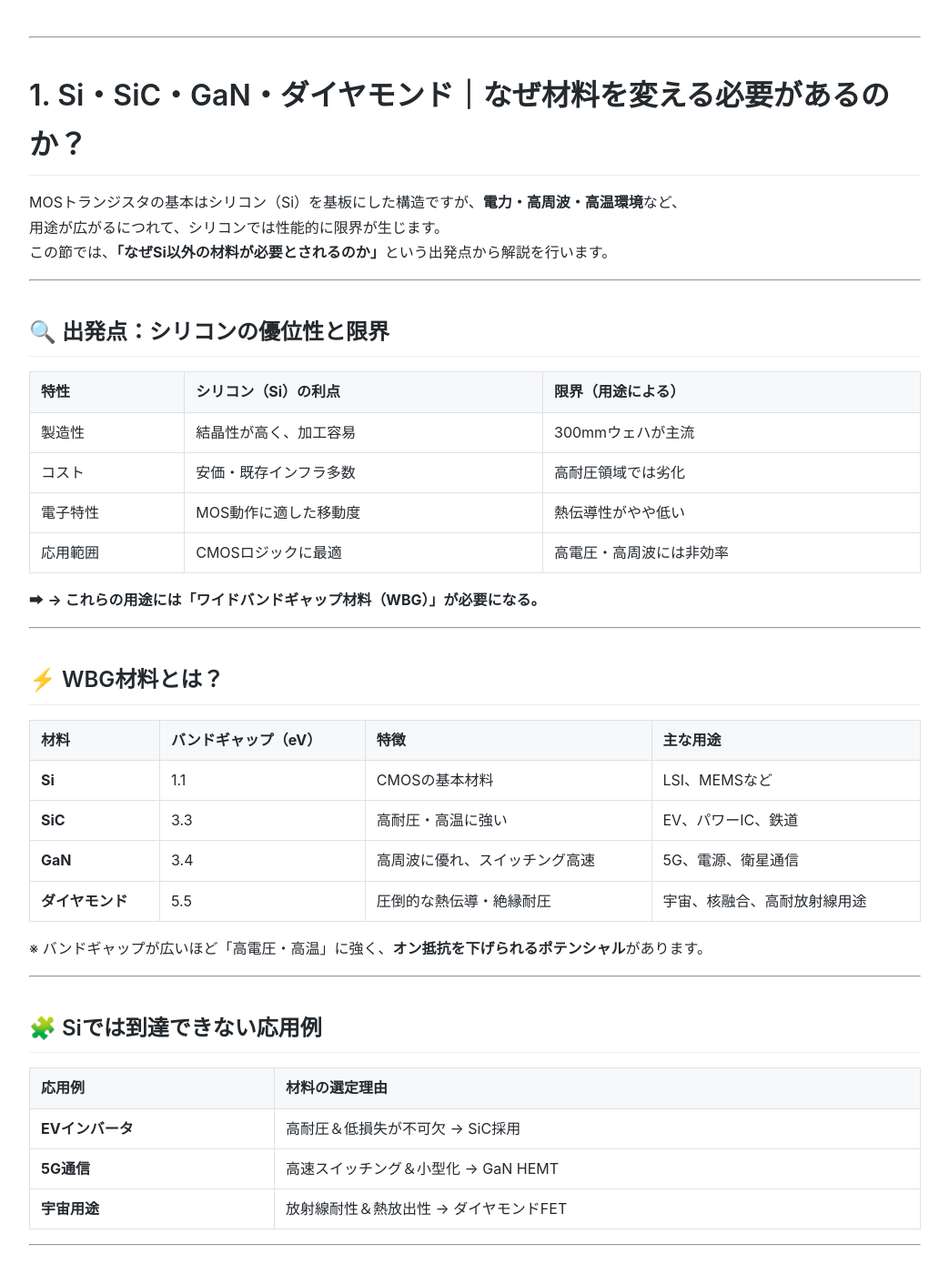
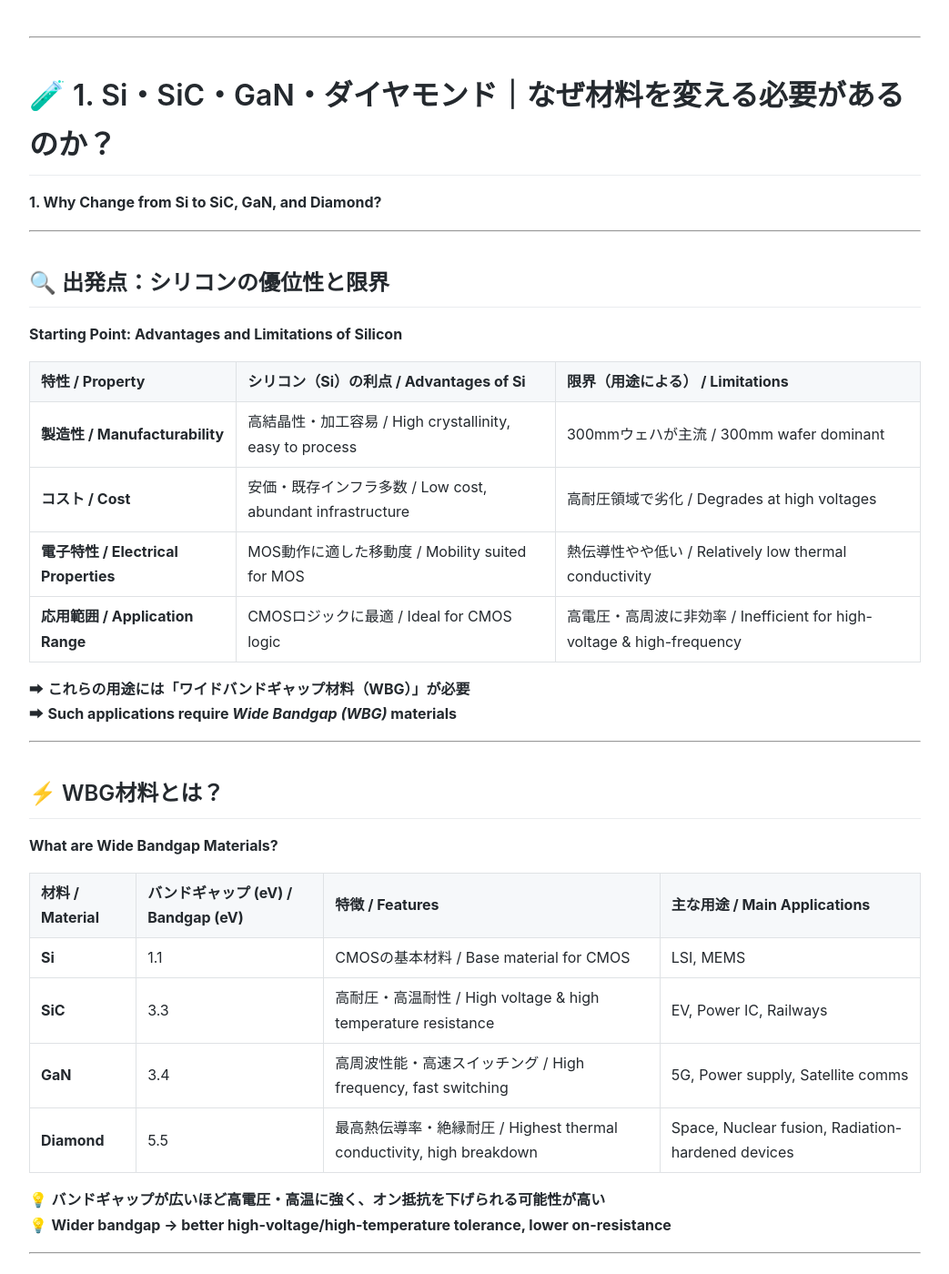
Before and after one commit to Samizo-AITL/Edusemi-Plus, a Jekyll site: the page built from materials/1_si_vs_sic_gan.md, in a window 1280 px wide and 1400 px high. Shown: the whole window at 91% size, without its empty margins (118-1161 px from the left). Built offline with Jekyll 4.4.1, drawn with Linux system fonts in a browser that asks for light colours; some of the changed text lies outside the part shown.

Commit message:
Update 1_si_vs_sic_gan.md

```diff
--- a/materials/1_si_vs_sic_gan.md
+++ b/materials/1_si_vs_sic_gan.md
@@ -1,68 +1,84 @@
 ---
 layout: default
-title: Si・SiC・GaN・ダイヤモンド｜なぜ材料を変える必要があるのか？
+title: 1. Si・SiC・GaN・ダイヤモンド｜なぜ材料を変える必要があるのか？ / Why Change from Si to SiC, GaN, and Diamond?
 ---
 
 ---
 
-# 1. Si・SiC・GaN・ダイヤモンド｜なぜ材料を変える必要があるのか？
-
-MOSトランジスタの基本はシリコン（Si）を基板にした構造ですが、**電力・高周波・高温環境**など、
-用途が広がるにつれて、シリコンでは性能的に限界が生じます。
-この節では、**「なぜSi以外の材料が必要とされるのか」**という出発点から解説を行います。
+# 🧪 1. Si・SiC・GaN・ダイヤモンド｜なぜ材料を変える必要があるのか？
+**1. Why Change from Si to SiC, GaN, and Diamond?**
 
 ---
 
 ## 🔍 出発点：シリコンの優位性と限界
+**Starting Point: Advantages and Limitations of Silicon**
 
-| 特性 | シリコン（Si）の利点 | 限界（用途による） |
-|------|------------------------|--------------------|
-| 製造性 | 結晶性が高く、加工容易 | 300mmウェハが主流 |
-| コスト | 安価・既存インフラ多数 | 高耐圧領域では劣化 |
-| 電子特性 | MOS動作に適した移動度 | 熱伝導性がやや低い |
-| 応用範囲 | CMOSロジックに最適 | 高電圧・高周波には非効率 |
+| **特性 / Property** | **シリコン（Si）の利点 / Advantages of Si** | **限界（用途による） / Limitations** |
+|--------------------|--------------------------------------------|--------------------------------------|
+| **製造性 / Manufacturability** | 高結晶性・加工容易 / High crystallinity, easy to process | 300mmウェハが主流 / 300mm wafer dominant |
+| **コスト / Cost** | 安価・既存インフラ多数 / Low cost, abundant infrastructure | 高耐圧領域で劣化 / Degrades at high voltages |
+| **電子特性 / Electrical Properties** | MOS動作に適した移動度 / Mobility suited for MOS | 熱伝導性やや低い / Relatively low thermal conductivity |
+| **応用範囲 / Application Range** | CMOSロジックに最適 / Ideal for CMOS logic | 高電圧・高周波に非効率 / Inefficient for high-voltage & high-frequency |
 
-➡ **→ これらの用途には「ワイドバンドギャップ材料（WBG）」が必要になる。**
+➡ **これらの用途には「ワイドバンドギャップ材料（WBG）」が必要**
+➡ **Such applications require *Wide Bandgap (WBG)* materials**
 
 ---
 
 ## ⚡ WBG材料とは？
+**What are Wide Bandgap Materials?**
 
-| 材料 | バンドギャップ（eV） | 特徴 | 主な用途 |
-|--------|------------------|--------|-------------|
-| **Si** | 1.1 | CMOSの基本材料 | LSI、MEMSなど |
-| **SiC** | 3.3 | 高耐圧・高温に強い | EV、パワーIC、鉄道 |
-| **GaN** | 3.4 | 高周波に優れ、スイッチング高速 | 5G、電源、衛星通信 |
-| **ダイヤモンド** | 5.5 | 圧倒的な熱伝導・絶縁耐圧 | 宇宙、核融合、高耐放射線用途 |
+| **材料 / Material** | **バンドギャップ (eV) / Bandgap (eV)** | **特徴 / Features** | **主な用途 / Main Applications** |
+|-------------------|--------------------------------------|---------------------|----------------------------------|
+| **Si** | 1.1 | CMOSの基本材料 / Base material for CMOS | LSI, MEMS |
+| **SiC** | 3.3 | 高耐圧・高温耐性 / High voltage & high temperature resistance | EV, Power IC, Railways |
+| **GaN** | 3.4 | 高周波性能・高速スイッチング / High frequency, fast switching | 5G, Power supply, Satellite comms |
+| **Diamond** | 5.5 | 最高熱伝導率・絶縁耐圧 / Highest thermal conductivity, high breakdown | Space, Nuclear fusion, Radiation-hardened devices |
 
-※ バンドギャップが広いほど「高電圧・高温」に強く、**オン抵抗を下げられるポテンシャル**があります。
+💡 **バンドギャップが広いほど高電圧・高温に強く、オン抵抗を下げられる可能性が高い**
+💡 **Wider bandgap → better high-voltage/high-temperature tolerance, lower on-resistance**
 
 ---
 
 ## 🧩 Siでは到達できない応用例
+**Applications Beyond Silicon’s Capability**
 
-| 応用例 | 材料の選定理由 |
-|--------|----------------|
-| **EVインバータ** | 高耐圧＆低損失が不可欠 → SiC採用 |
-| **5G通信** | 高速スイッチング＆小型化 → GaN HEMT |
-| **宇宙用途** | 放射線耐性＆熱放出性 → ダイヤモンドFET |
+| **応用例 / Application** | **材料の選定理由 / Reason for Material Choice** |
+|-----------------------|--------------------------------------------|
+| **EVインバータ / EV Inverter** | 高耐圧＆低損失 → SiC / High voltage & low loss → SiC |
+| **5G通信 / 5G Communication** | 高速スイッチング＆小型化 → GaN HEMT / High-speed switching & compact size → GaN HEMT |
+| **宇宙用途 / Space Applications** | 放射線耐性＆熱放出性 → ダイヤモンドFET / Radiation resistance & heat dissipation → Diamond FET |
 
 ---
 
 ## 🔁 CMOSとの違いと接続
+**Differences from and Connections to CMOS**
 
-- GaN・SiCも**MOS構造やHEMT構造**に応用されており、「MOSの基盤材料が変わる」と理解できます
-- CMOSロジックとは**電気的特性・製造プロセス・基板温度制約**などが異なる
+- GaN・SiCも **MOS構造やHEMT構造** に応用可能
+  GaN and SiC can also be used in **MOS and HEMT structures**
+- CMOSロジックとは **電気特性・製造プロセス・基板温度制約** が異なる
+  They differ from CMOS logic in **electrical properties, manufacturing processes, and substrate temperature limits**
 
 ---
 
-## 📝 本節のまとめ
+## 📝 本節のまとめ / Summary
 
-- **Si以外の材料が必要な理由は、「限界特性の突破」**
-- **SiC・GaN・ダイヤモンドは、高耐圧・高温・高周波・高放射線などの特殊環境に適応**
-- **用途と材料はトレードオフで選定される**ため、「物性」→「応用」への流れが重要
+- **Si以外の材料が必要な理由は「限界特性の突破」**
+  **Need for non-Si materials arises from overcoming physical limits**
+- **SiC・GaN・ダイヤモンドは高耐圧・高温・高周波・高放射線環境に適応**
+  **SiC, GaN, and Diamond are suited for high-voltage, high-temp, high-frequency, radiation environments**
+- **用途と材料はトレードオフで選定**し、「物性」→「応用」への流れが重要
+  **Application and material choice are trade-offs**, making the flow from *physical properties → application* crucial
 
 ---
 
-📎 次節：[2_material_properties.md](./2_material_properties.md) では、
-各材料の **移動度・バンドギャップ・耐圧・オン抵抗**を定量的に比較します。
+📎 **次節 / Next:** [2. 材料の物性比較｜Material Properties Comparison](./2_material_properties.md) では、
+各材料の **移動度・バンドギャップ・耐圧・オン抵抗** を定量的に比較します。
+In the next section, we will quantitatively compare **mobility, bandgap, breakdown voltage, and on-resistance** of each material.
+
+---
+
+## 🔄 ナビゲーション / Navigation
+- **◀ 前節 / Previous:** _(なし / None)_
+- **▶ 次節 / Next:** [2. 材料の物性比較｜Material Properties Comparison](./2_material_properties.md)
+- **🔙 README:** [Materials｜半導体材料の特性と応用選定](./README.md)
```
